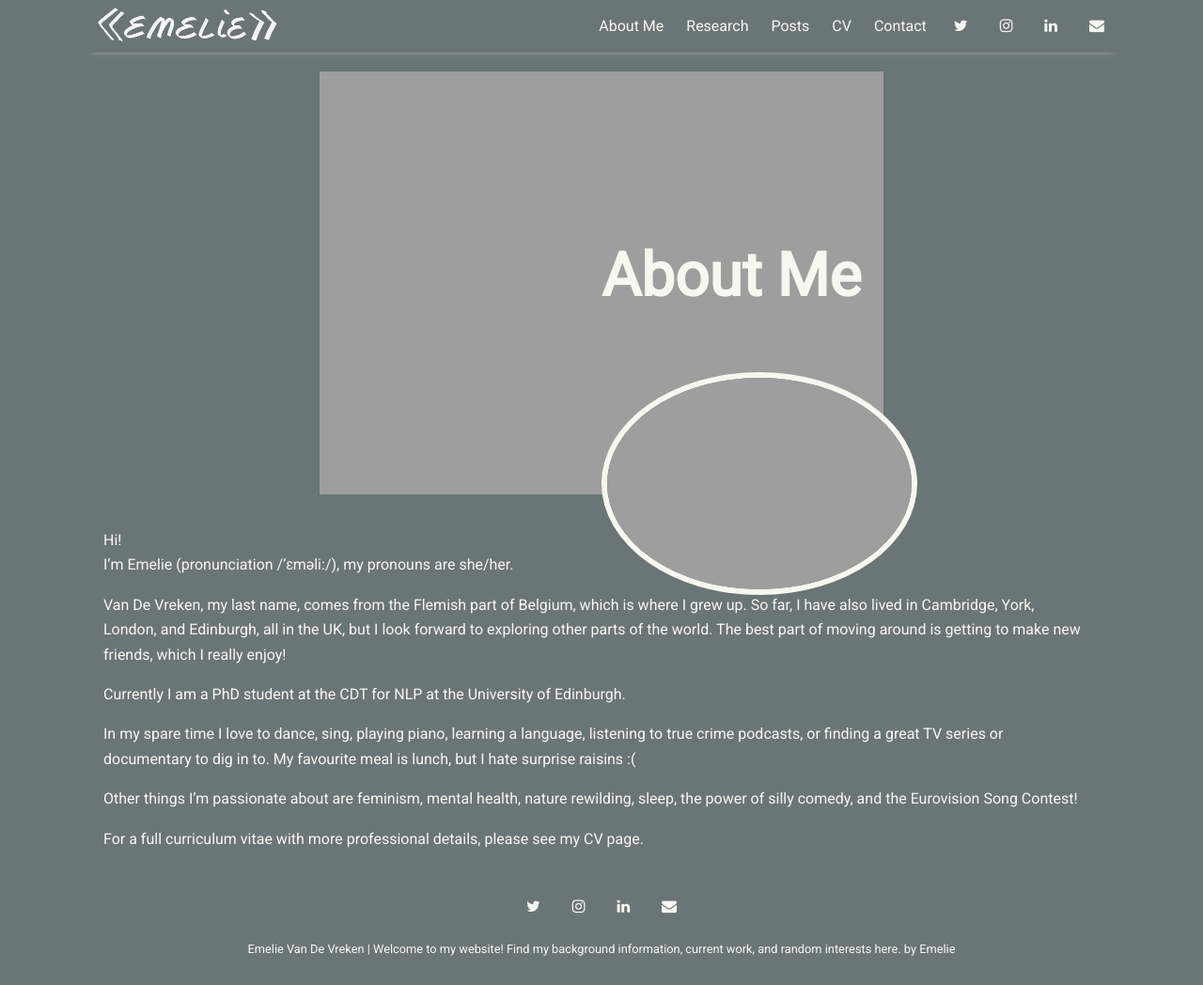
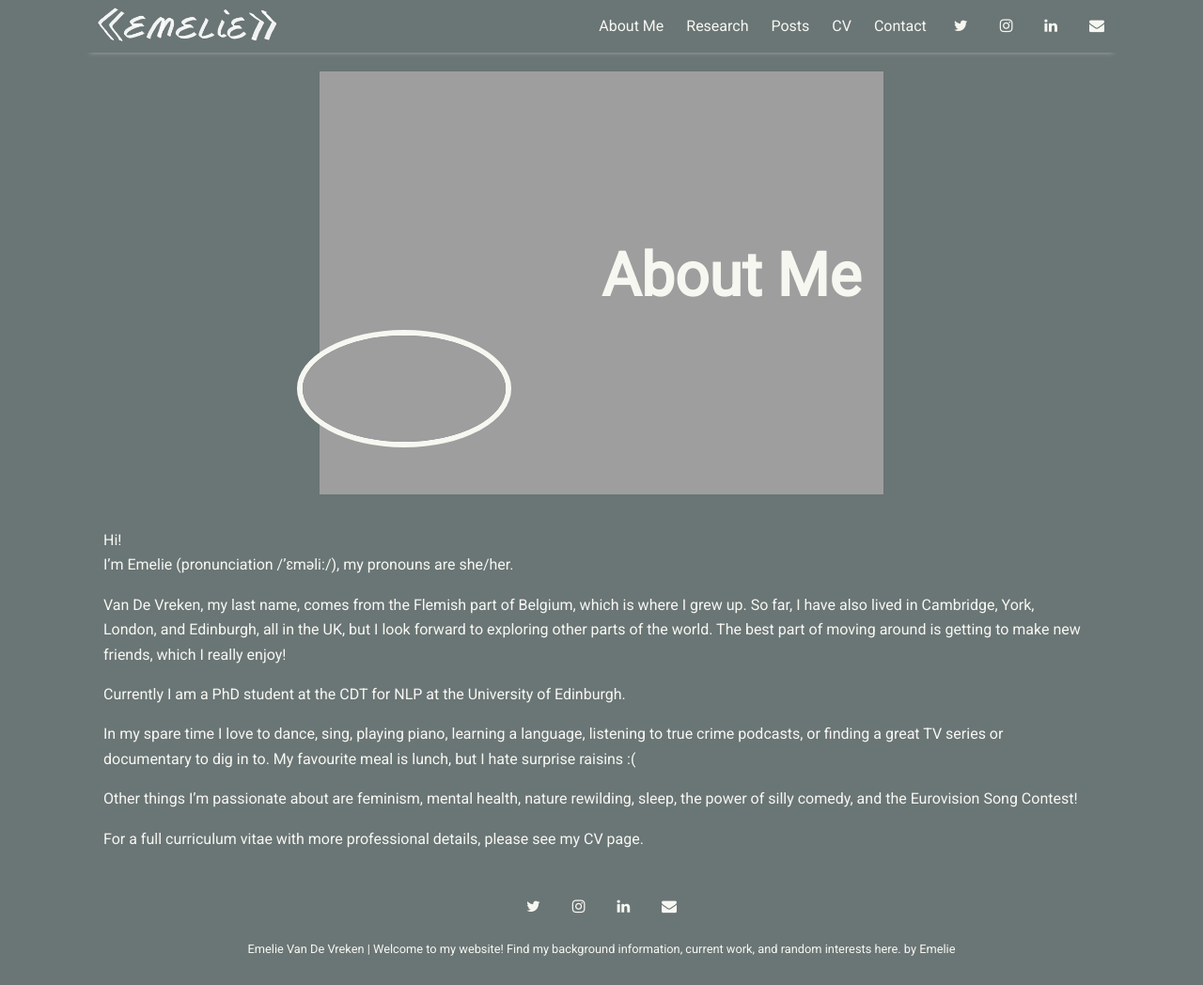
Before and after one commit to evdv/evdv.github.io, a Jekyll site: the page built from _pages/about.md, in a window 1280 px wide and 1048 px high. Shown: the whole window at 94% size. Built offline with Jekyll 4.4.1, drawn with Linux system fonts in a browser that asks for light colours; nearby versions of some CDN libraries.

Commit message:
Change header positioning on about page

```diff
--- a/_sass/_page.scss
+++ b/_sass/_page.scss
@@ -42,7 +42,7 @@
   position: relative;
   top: 0;
   left: 0;
-  width: $container-width - 100px;
+  width: $container-width - 10px;
   height: auto;
   margin: 10px auto 10px;
 }
@@ -59,11 +59,11 @@
 
 .round-image {
   position:absolute;
-  top: 70%;
-  left: 50%;
+  top: 60%;
+  left: 20%;
   z-index: 2;
-  width: 30%;
-  height: 50%;
+  width: 20%;
+  height: 25%;
   border-radius: 50%;
   border: 6px solid $brand-color;
 }
```
